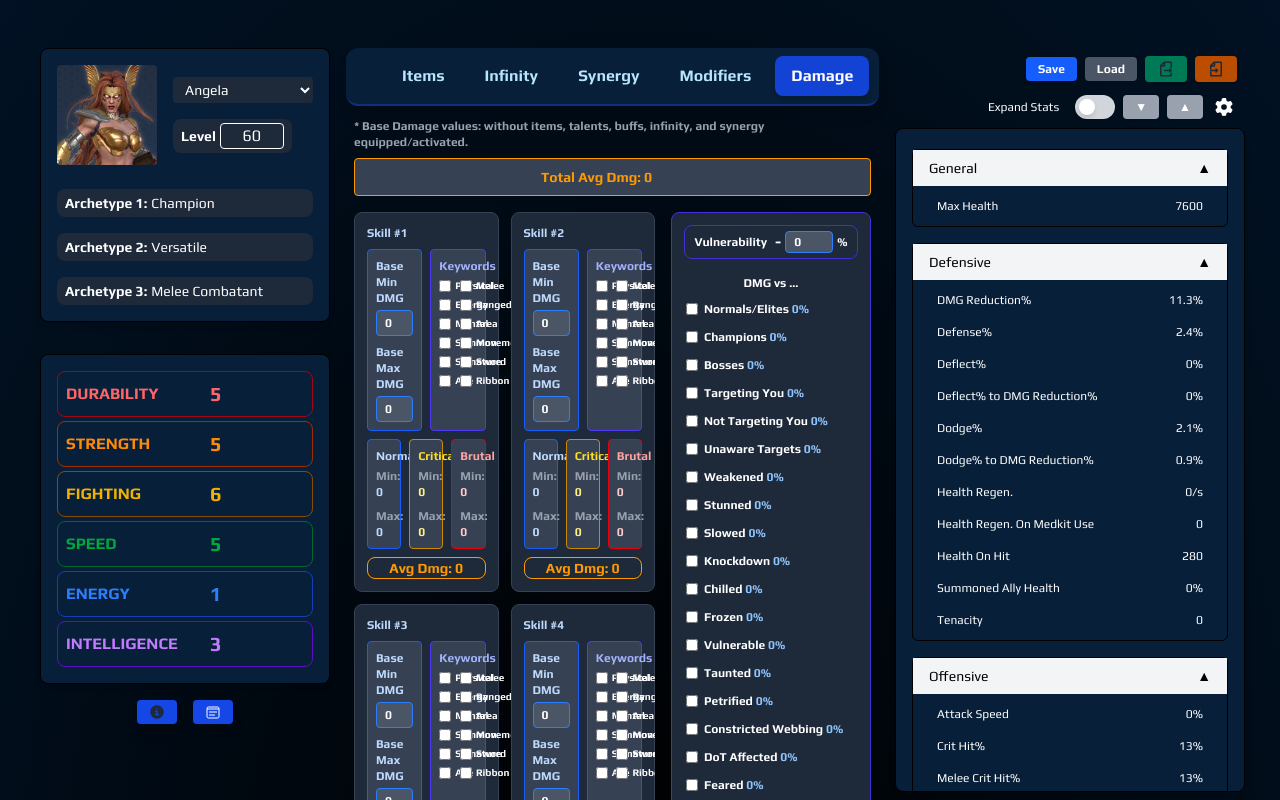
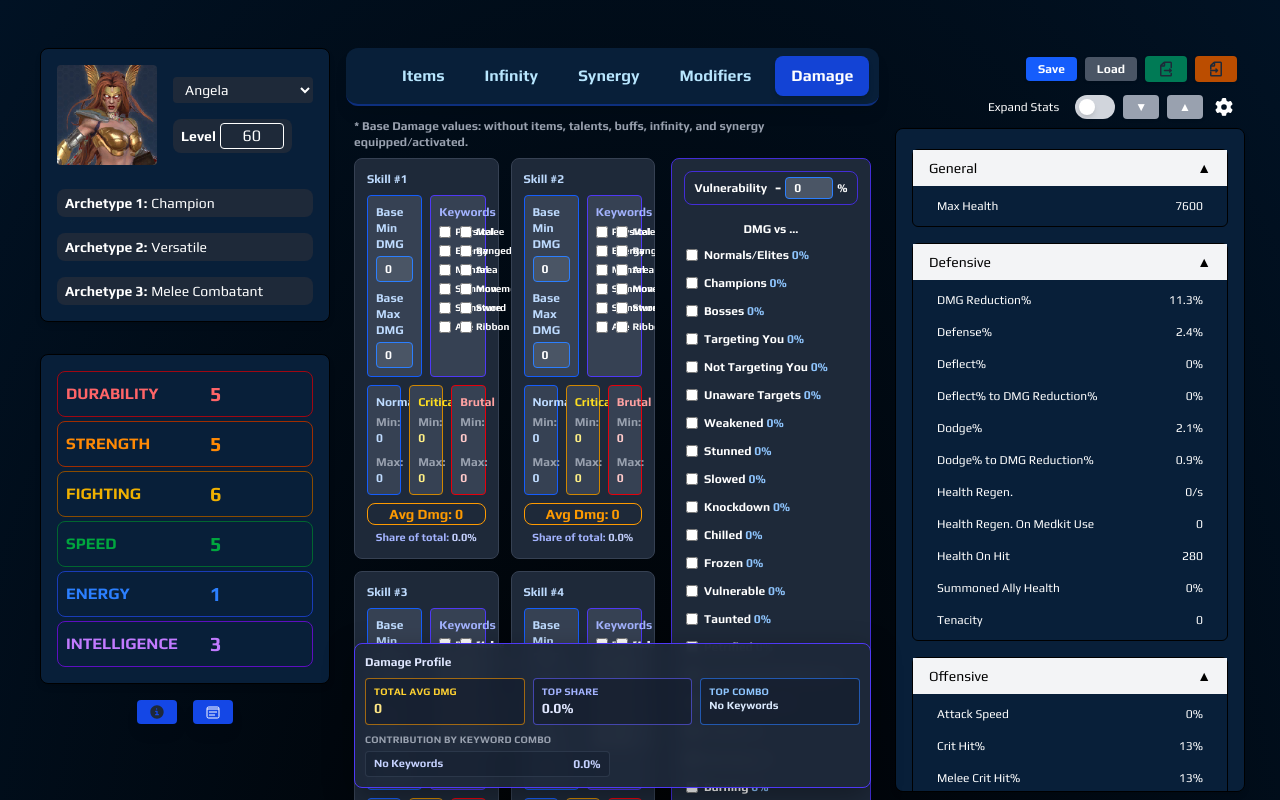
Before and after one commit to nimbus-2k/mho-calc, a React (Vite) app: page / in a window 1280 px wide. Both pictures are taken after a click on the button "Damage". Shown: the top 800 px of the page. Built offline with nearby package versions, Linux system fonts and the light colour scheme.

Commit message:
feat damage profile

```diff
--- a/src/sections/DamageSection.tsx
+++ b/src/sections/DamageSection.tsx
@@ -17,6 +17,16 @@ type DamageCalculatorState = {
     baseMax: number;
     keywords?: string[];
 }
+
+type DamageCalculationResult = {
+    avgDmg: number;
+    finalMin: number;
+    finalMax: number;
+    finalCritMin: number;
+    finalCritMax: number;
+    finalBrutalMin: number;
+    finalBrutalMax: number;
+};
 
 function formatNumberSmallDecimal(n: number) {
     if (isNaN(n)) return n;
@@ -65,6 +75,79 @@ const typeDmgKeys = [
 ] as const;
 const DAMAGE_TYPE_TAGS = ["Physical", "Melee", "Energy", "Ranged", "Mental", "Area", "Summon", "Movement", "Signature"] as const;
 
+function calculateDamageValues({
+    calculator,
+    finalStats,
+    heroLevel,
+    heroKeywordByLower,
+    globalConditionBonusDmg,
+    vuln,
+}: {
+    calculator: DamageCalculatorState;
+    finalStats: Record<string, number>;
+    heroLevel: number;
+    heroKeywordByLower: Map<string, string>;
+    globalConditionBonusDmg: number;
+    vuln: number;
+}): DamageCalculationResult {
+    const { baseMin, baseMax } = calculator;
+    const selectedKeywords = calculator.keywords ?? [];
+
+    const summedKeywordCritDelta = selectedKeywords
+        .map((t) => typeCritKeys.find((k) => k.tag.toLowerCase() === t.toLowerCase()))
+        .filter((x): x is typeof typeCritKeys[number] => !!x)
+        .map((k) => ((finalStats["Crit Hit Rating"] ?? 0) - (finalStats[k.key] ?? 0)))
+        .reduce((a, b) => a + b, 0);
+    const keywordCritHit = 10 +
+        (89 * summedKeywordCritDelta) / (summedKeywordCritDelta + 80 * heroLevel);
+    const applicableCritHitPct = Math.round((keywordCritHit ?? 0) / 100 * 1000) / 1000;
+
+    const applicableBrutalStrikePct = Math.round((finalStats["Total Brutal Strike%"] ?? 0) / 100 * 1000) / 1000;
+
+    const summedKeywordDmgDelta = selectedKeywords
+        .map((t) => typeDmgKeys.find((k) => k.tag.toLowerCase() === t.toLowerCase()))
+        .filter((x): x is typeof typeDmgKeys[number] => !!x)
+        .map((k) => (finalStats[k.key] ?? 0))
+        .reduce((a, b) => a + b, 0);
+    const heroKeywordBaseDmg = selectedKeywords
+        .map((keyword) => heroKeywordByLower.get(keyword.toLowerCase()))
+        .filter((keyword): keyword is string => !!keyword)
+        .map((keyword) => finalStats[`${keyword} Bonus DMG%`] ?? 0)
+        .reduce((a, b) => a + b, 0);
+    const heroKeywordMultiplier = 1 + heroKeywordBaseDmg / 100;
+
+    const totalDmgBonus = finalStats["Base DMG"] + summedKeywordDmgDelta + globalConditionBonusDmg;
+
+    const startingMin = baseMin / (1 + finalStats["Starting Base DMG"] / 100);
+    const startingMax = baseMax / (1 + finalStats["Starting Base DMG"] / 100);
+
+    const finalMin = (startingMin * (1 + totalDmgBonus / 100) * (1 + (vuln / 100))) * (heroKeywordMultiplier);
+    const finalMax = (startingMax * (1 + totalDmgBonus / 100) * (1 + (vuln / 100))) * (heroKeywordMultiplier);
+    const finalAvg = (finalMin + finalMax) / 2;
+
+    const finalCritMin = finalMin * (finalStats["Total Crit DMG%"] / 100);
+    const finalCritMax = finalMax * (finalStats["Total Crit DMG%"] / 100);
+
+    const finalBrutalMin = finalMin * (finalStats["Total Brutal DMG%"] / 100);
+    const finalBrutalMax = finalMax * (finalStats["Total Brutal DMG%"] / 100);
+
+    const pN = 1 - applicableCritHitPct;
+    const pC = applicableCritHitPct * (1 - applicableBrutalStrikePct);
+    const pB = applicableCritHitPct * applicableBrutalStrikePct;
+
+    const avgDmg = finalAvg * (pN * 1 + pC * (finalStats["Total Crit DMG%"] / 100) + pB * (finalStats["Total Brutal DMG%"] / 100));
+
+    return {
+        avgDmg,
+        finalMin,
+        finalMax,
+        finalCritMin,
+        finalCritMax,
+        finalBrutalMin,
+        finalBrutalMax,
+    };
+}
+
 function DamageCalculator({
     index,
     state,
@@ -73,7 +156,8 @@ function DamageCalculator({
     heroLevel,
     heroKeywords,
     globalConditionBonusDmg,
-    vuln
+    vuln,
+    totalAvgDmg
 }: {
     index: number;
     state: DamageCalculatorState;
@@ -83,6 +167,7 @@ function DamageCalculator({
     heroKeywords: string[];
     globalConditionBonusDmg: number;
     vuln: number;
+    totalAvgDmg: number;
 }) {
     const { baseMin, baseMax } = state;
     const selectedKeywords = state.keywords ?? [];
@@ -94,55 +179,15 @@ function DamageCalculator({
             arr.findIndex((k) => k.toLowerCase() === keyword.toLowerCase()) === index
     );
 
-    // Crit Hit
-    const summedKeywordCritDelta = selectedKeywords
-        .map(t => typeCritKeys.find(k => k.tag.toLowerCase() === t.toLowerCase()))
-        .filter((x): x is typeof typeCritKeys[number] => !!x)
-        .map(k => ((finalStats["Crit Hit Rating"] ?? 0) - (finalStats[k.key] ?? 0)))
-        .reduce((a, b) => a + b, 0);
-    const keywordCritHit = 10 +
-        (89 * summedKeywordCritDelta) / (summedKeywordCritDelta + 80 * heroLevel)
-    const applicableCritHitPct = Math.round((keywordCritHit ?? 0) / 100 * 1000) / 1000;
-
-    // Brutal Strike
-    const applicableBrutalStrikePct = Math.round((finalStats["Total Brutal Strike%"] ?? 0) / 100 * 1000) / 1000;
-
-    // Dmg%
-    const summedKeywordDmgDelta = selectedKeywords
-        .map(t => typeDmgKeys.find(k => k.tag.toLowerCase() === t.toLowerCase()))
-        .filter((x): x is typeof typeDmgKeys[number] => !!x)
-        .map(k => (finalStats[k.key] ?? 0))
-        .reduce((a, b) => a + b, 0);
-    const heroKeywordBaseDmg = selectedKeywords
-        .map((keyword) => heroKeywordByLower.get(keyword.toLowerCase()))
-        .filter((keyword): keyword is string => !!keyword)
-        .map((keyword) => finalStats[`${keyword} Bonus DMG%`] ?? 0)
-        .reduce((a, b) => a + b, 0);
-    const heroKeywordMultiplier = 1 + heroKeywordBaseDmg / 100;
-
-    const totalDmgBonus = finalStats["Base DMG"] + summedKeywordDmgDelta + globalConditionBonusDmg;
-
-    // Base
-    const startingMin = baseMin / (1 + finalStats["Starting Base DMG"] / 100);
-    const startingMax = baseMax / (1 + finalStats["Starting Base DMG"] / 100);
-
-    // Final
-    const finalMin = (startingMin * (1 + totalDmgBonus / 100) * (1 + (vuln / 100))) * (heroKeywordMultiplier);
-    const finalMax = (startingMax * (1 + totalDmgBonus / 100) * (1 + (vuln / 100))) * (heroKeywordMultiplier);
-    const finalAvg = (finalMin + finalMax) / 2;
-
-    const finalCritMin = finalMin * (finalStats["Total Crit DMG%"] / 100);
-    const finalCritMax = finalMax * (finalStats["Total Crit DMG%"] / 100);
-
-    const finalBrutalMin = finalMin * (finalStats["Total Brutal DMG%"] / 100);
-    const finalBrutalMax = finalMax * (finalStats["Total Brutal DMG%"] / 100);
-
-    // Avg Dmg
-    const pN = 1 - applicableCritHitPct;
-    const pC = applicableCritHitPct * (1 - applicableBrutalStrikePct);
-    const pB = applicableCritHitPct * applicableBrutalStrikePct;
-
-    const avgDmg = finalAvg * (pN * 1 + pC * (finalStats["Total Crit DMG%"] / 100) + pB * (finalStats["Total Brutal DMG%"] / 100));
+    const { avgDmg, finalMin, finalMax, finalCritMin, finalCritMax, finalBrutalMin, finalBrutalMax } = calculateDamageValues({
+        calculator: state,
+        finalStats,
+        heroLevel,
+        heroKeywordByLower,
+        globalConditionBonusDmg,
+        vuln,
+    });
+    const damageSharePct = totalAvgDmg > 0 ? (avgDmg / totalAvgDmg) * 100 : 0;
 
     return (
         <div className="bg-gray-800 rounded-lg p-3 border border-gray-700">
@@ -234,6 +279,9 @@ function DamageCalculator({
                     <span className="font-bold">{formatIntegerWithCommas(avgDmg)}</span>
                 </span>
             </div>
+            <div className="text-center text-[11px] text-indigo-300 mt-1">
+                Share of total: <span className="font-semibold text-indigo-200">{damageSharePct.toFixed(1)}%</span>
+            </div>
         </div>
     );
 }
@@ -265,58 +313,28 @@ export default function DamageSection({
         .reduce((a, b) => a + b, 0);
 
     // Calculate total average damage from all calculators
-    const totalAvgDmg = damageCalculators.reduce((total, calculator) => {
-        const { baseMin, baseMax } = calculator;
-        const selectedKeywords = calculator.keywords ?? [];
-
-        // Crit Hit calculation
-        const summedKeywordCritDelta = selectedKeywords
-            .map(t => typeCritKeys.find(k => k.tag.toLowerCase() === t.toLowerCase()))
-            .filter((x): x is typeof typeCritKeys[number] => !!x)
-            .map(k => ((finalStats["Crit Hit Rating"] ?? 0) - (finalStats[k.key] ?? 0)))
-            .reduce((a, b) => a + b, 0);
-        const keywordCritHit = 10 +
-            (89 * summedKeywordCritDelta) / (summedKeywordCritDelta + 80 * heroLevel)
-        const applicableCritHitPct = Math.round((keywordCritHit ?? 0) / 100 * 1000) / 1000;
-
-        // Brutal Strike calculation
-        const applicableBrutalStrikePct = Math.round((finalStats["Total Brutal Strike%"] ?? 0) / 100 * 1000) / 1000;
-
-        // Dmg% calculation
-        const summedKeywordDmgDelta = selectedKeywords
-            .map(t => typeDmgKeys.find(k => k.tag.toLowerCase() === t.toLowerCase()))
-            .filter((x): x is typeof typeDmgKeys[number] => !!x)
-            .map(k => (finalStats[k.key] ?? 0))
-            .reduce((a, b) => a + b, 0);
-        const heroKeywordBaseDmg = selectedKeywords
-            .map((keyword) => heroKeywordByLower.get(keyword.toLowerCase()))
-            .filter((keyword): keyword is string => !!keyword)
-            .map((keyword) => finalStats[`${keyword} Bonus DMG%`] ?? 0)
-            .reduce((a, b) => a + b, 0);
-        const heroKeywordMultiplier = 1 + heroKeywordBaseDmg / 100;
-
-        const totalDmgBonus = finalStats["Base DMG"] + summedKeywordDmgDelta + globalConditionBonusDmg;
-
-        // Base damage calculation
-        const startingMin = baseMin / (1 + finalStats["Starting Base DMG"] / 100);
-        const startingMax = baseMax / (1 + finalStats["Starting Base DMG"] / 100);
-
-        // Final damage calculation
-        const finalMin = startingMin * (1 + totalDmgBonus / 100) * (1 + (vuln / 100)) * heroKeywordMultiplier;
-        const finalMax = startingMax * (1 + totalDmgBonus / 100) * (1 + (vuln / 100)) * heroKeywordMultiplier;
-        const finalAvg = (finalMin + finalMax) / 2;
-
-        // Average damage calculation
-        const pN = 1 - applicableCritHitPct;
-        const pC = applicableCritHitPct * (1 - applicableBrutalStrikePct);
-        const pB = applicableCritHitPct * applicableBrutalStrikePct;
-
-        const avgDmg = finalAvg * (pN * 1 + pC
-            * (finalStats["Total Crit DMG%"] / 100)
-            + pB * (finalStats["Total Brutal DMG%"] / 100));
-
-        return total + avgDmg;
-    }, 0);
+    const damageResults = damageCalculators.map((calculator) => calculateDamageValues({
+        calculator,
+        finalStats,
+        heroLevel,
+        heroKeywordByLower,
+        globalConditionBonusDmg,
+        vuln,
+    }));
+    const totalAvgDmg = damageResults.reduce((total, result) => total + result.avgDmg, 0);
+    const damageProfileByKeywordCombo = damageCalculators.reduce((acc, calculator, idx) => {
+        const comboKey = (calculator.keywords ?? [])
+            .map((k) => k.trim())
+            .filter((k) => k.length > 0)
+            .join(" / ") || "No Keywords";
+        const prev = acc.get(comboKey) ?? 0;
+        acc.set(comboKey, prev + damageResults[idx].avgDmg);
+        return acc;
+    }, new Map<string, number>());
+    const sortedDamageProfileEntries = Array.from(damageProfileByKeywordCombo.entries())
+        .sort((a, b) => b[1] - a[1]);
+    const topDamageEntry = sortedDamageProfileEntries[0];
+    const topDamageEntryPct = topDamageEntry && totalAvgDmg > 0 ? (topDamageEntry[1] / totalAvgDmg) * 100 : 0;
 
     return (
         <div className="p-2 sm:p-2">
@@ -324,12 +342,6 @@ export default function DamageSection({
                 * Base Damage values: without
                 items, talents, buffs, infinity, and synergy equipped/activated.
             </p>
-            <div className="flex justify-center text-sm mb-4 px-4 py-2 bg-gray-700 rounded border border-amber-500">
-                <span className="text-amber-500 mr-8">
-                    <span className="font-bold">Total Avg Dmg: {formatIntegerWithCommas(totalAvgDmg)}</span>
-                </span>
-            </div>
-
             <div className="flex gap-4 h-full">
                 {/* Main Content Area with 8 calculators */}
                 <div className="flex-1 overflow-y-auto">
@@ -349,6 +361,7 @@ export default function DamageSection({
                                 heroKeywords={heroKeywords}
                                 globalConditionBonusDmg={globalConditionBonusDmg}
                                 vuln={vuln}
+                                totalAvgDmg={totalAvgDmg}
                             />
                         ))}
                     </div>
@@ -391,7 +404,6 @@ export default function DamageSection({
                     <div className="text-indigo-200 text-xs mt-4 p-2 bg-gray-700 rounded">
                         <span className="mb-1">Bonus DMG: </span><span className="font-semibold">{formatIntegerWithCommas(globalConditionBonusDmg)}%</span>
                     </div>
-
                     {/* Quick Actions */}
                     <div className="mt-4">
                         <button
@@ -403,6 +415,35 @@ export default function DamageSection({
                     </div>
                 </div>
             </div>
+            <div className="mt-3 text-indigo-200 text-xs bg-gray-800/95 rounded-lg border border-indigo-600 shadow-[0_10px_30px_rgba(0,0,0,0.35)] backdrop-blur-sm p-2.5 sticky bottom-3 z-20">
+                <div className="font-semibold text-indigo-100 mb-2">Damage Profile</div>
+                <div className="grid grid-cols-1 sm:grid-cols-3 gap-2 mb-2">
+                    <div className="rounded border border-amber-500/60 bg-gray-900/50 px-2 py-1.5">
+                        <div className="text-[10px] text-amber-300 uppercase tracking-wide">Total Avg Dmg</div>
+                        <div className="text-sm font-bold text-amber-200">{formatIntegerWithCommas(totalAvgDmg)}</div>
+                    </div>
+                    <div className="rounded border border-indigo-500/60 bg-gray-900/50 px-2 py-1.5">
+                        <div className="text-[10px] text-indigo-300 uppercase tracking-wide">Top Share</div>
+                        <div className="text-sm font-bold text-indigo-100">{topDamageEntryPct.toFixed(1)}%</div>
+                    </div>
+                    <div className="rounded border border-blue-500/60 bg-gray-900/50 px-2 py-1.5">
+                        <div className="text-[10px] text-blue-300 uppercase tracking-wide">Top Combo</div>
+                        <div className="text-[11px] font-semibold text-blue-100 truncate">{topDamageEntry?.[0] ?? "-"}</div>
+                    </div>
+                </div>
+                <div className="text-[10px] text-gray-400 uppercase tracking-wide mb-1">Contribution by keyword combo</div>
+                <div className="grid grid-cols-1 sm:grid-cols-2 gap-1.5">
+                    {sortedDamageProfileEntries.map(([comboLabel, comboAvgDmg]) => {
+                        const sharePct = totalAvgDmg > 0 ? (comboAvgDmg / totalAvgDmg) * 100 : 0;
+                        return (
+                            <div key={`share-${comboLabel}`} className="flex items-center justify-between gap-2 px-2 py-1 rounded border border-gray-700/70 bg-gray-900/30">
+                                <span className="truncate text-[11px]">{comboLabel}</span>
+                                <span className="font-semibold">{sharePct.toFixed(1)}%</span>
+                            </div>
+                        );
+                    })}
+                </div>
+            </div>
         </div>
     );
 }
```
